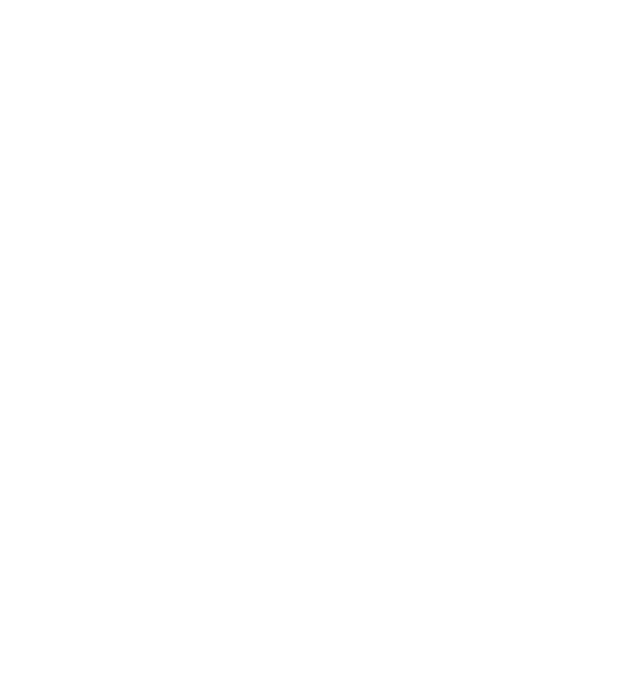
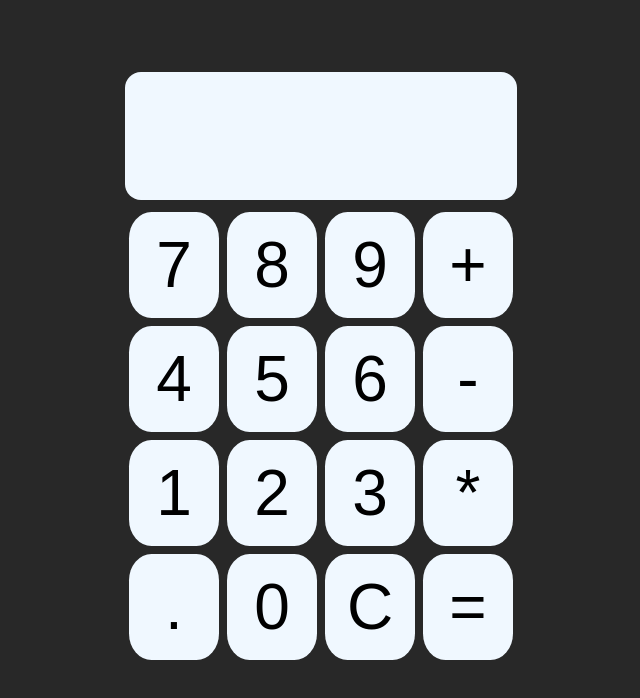
Before and after one commit to kevmuri/calculator, a plain HTML site: page index.html in a window 1280 px wide. Shown: the whole page, without its empty margins (319-959 px from the left). Drawn offline with Linux system fonts and the light colour scheme.

Commit message:
add css styling

```diff
--- a/index.html
+++ b/index.html
@@ -5,8 +5,35 @@
     <meta http-equiv="X-UA-Compatible" content="IE=edge">
     <meta name="viewport" content="width=device-width, initial-scale=1.0">
     <title>Document</title>
+    <link rel="stylesheet" href="styles.css">
 </head>
 <body>
-
+    <div class="container">
+        <div class="display"></div>
+        <div class="row">
+            <button>7</button>
+            <button>8</button>
+            <button>9</button>
+            <button>+</button>
+        </div>
+        <div class="row">
+            <button>4</button>
+            <button>5</button>
+            <button>6</button>
+            <button>-</button>
+        </div>
+        <div class="row">
+            <button>1</button>
+            <button>2</button>
+            <button>3</button>
+            <button>*</button>
+        </div>
+        <div class="row">
+            <button>.</button>
+            <button>0</button>
+            <button>C</button>
+            <button>=</button>
+        </div>
+    </div>
 </body>
 </html>
--- a/styles.css
+++ b/styles.css
@@ -0,0 +1,43 @@
+body {
+    background-color: #282828;
+    display: flex;
+    justify-content: center;
+}
+
+.display {
+    flex-grow: 1;
+    background-color: aliceblue;
+    height: 128px;
+    border-radius: 16px;
+    margin-bottom: 8px;
+}
+
+.container {
+    display: flex;
+    flex-direction: column;
+    margin: 64px;
+}
+
+.row {
+    display: flex;
+    justify-content: space-evenly;
+}
+
+button {
+    border-radius: 25%;
+    background-color: aliceblue;
+    border: 0px;
+    padding: 16px;
+    margin: 4px;
+    font-size: 64px;
+    width: 90px;
+    text-align: center;
+}
+
+button:hover {
+    filter: brightness(80%);
+}
+
+button:active {
+    filter: brightness(70%)
+}
```
